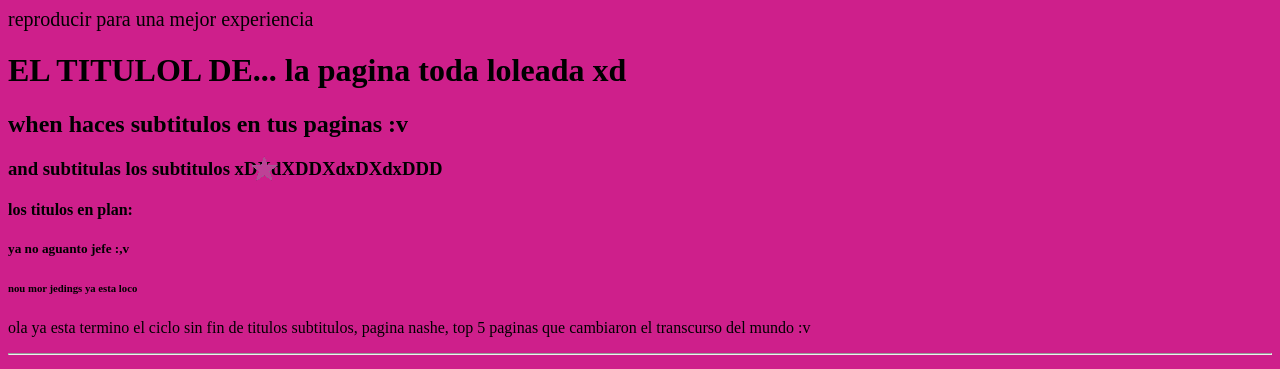
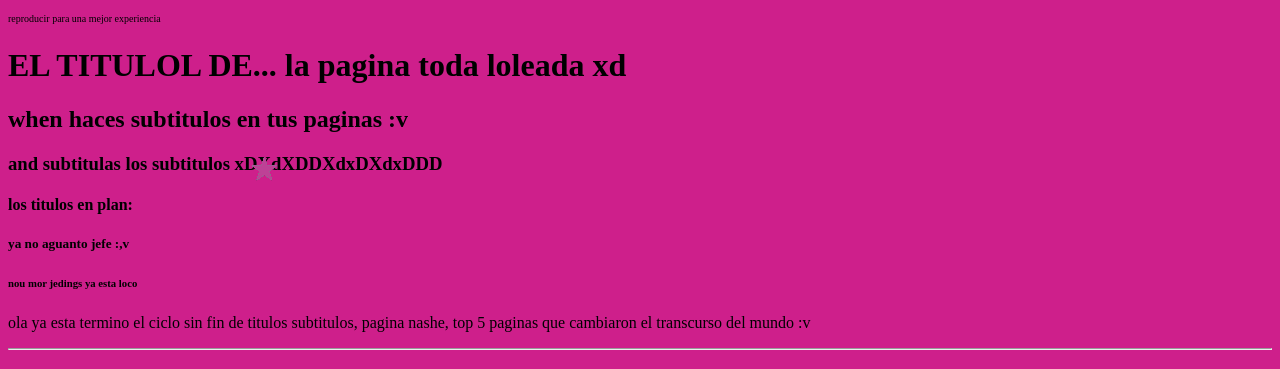
Before and after one commit to Chorisantii/PAGINA-DEL-MOMO, a plain HTML site: page index.html in a window 1280 px wide. Shown: the top 369 px of the page. Drawn offline with Linux system fonts and the light colour scheme.

Commit message:
Update index.html

```diff
--- a/index.html
+++ b/index.html
@@ -392,7 +392,7 @@ return (div);
 <body>
         </text>
       </svg>
-<footer><span style="font-family: 'Comic Sans'; font-size: 20px;"> reproducir para una mejor experiencia</footer><span>
+<footer><span style="font-family: 'Comic Sans'; font-size: 10px;"> reproducir para una mejor experiencia</footer><span>
     <audio autoplay loop>
         <source src="ELLAMELLAMA.mp3" type="audio/mpeg">
     </audio>
```
